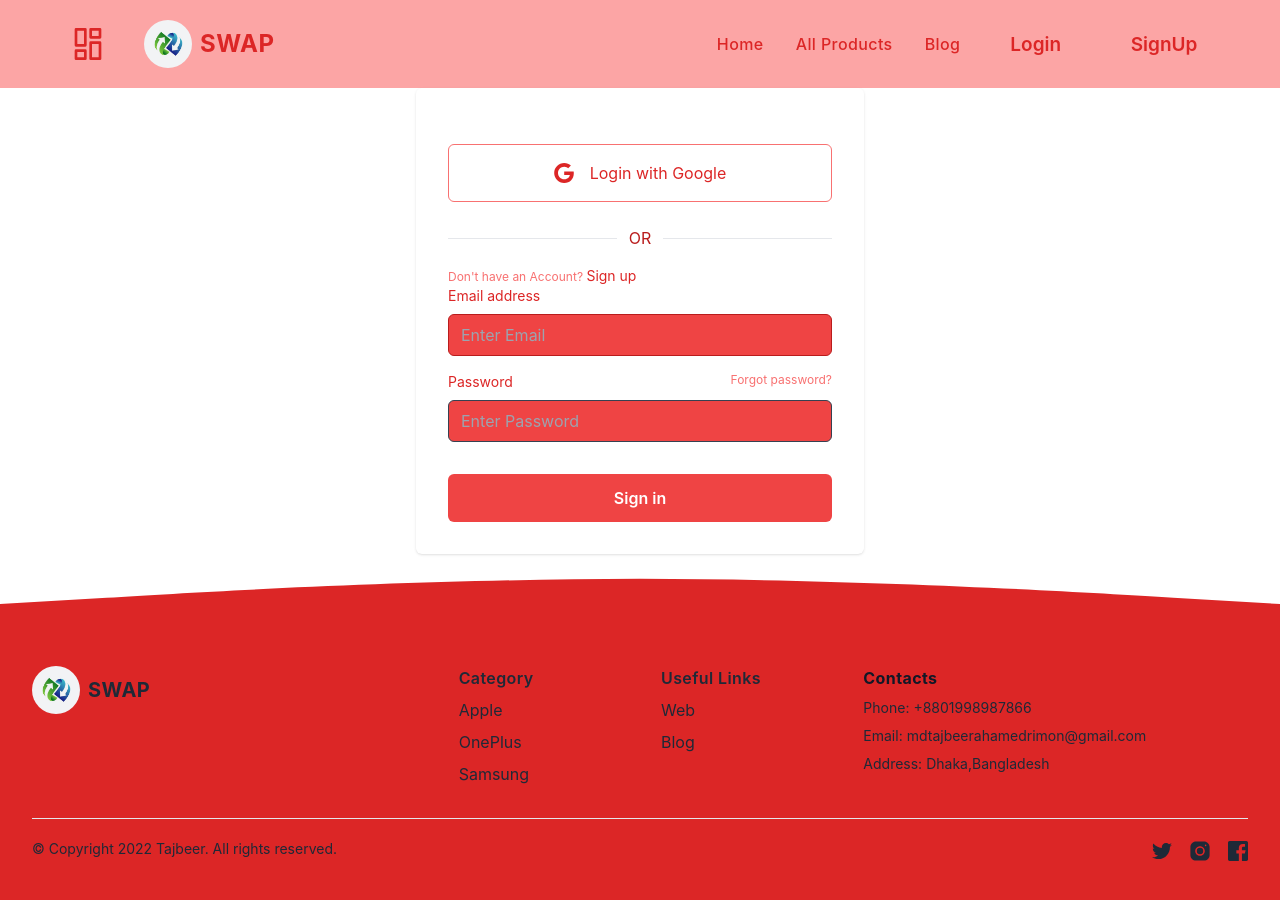
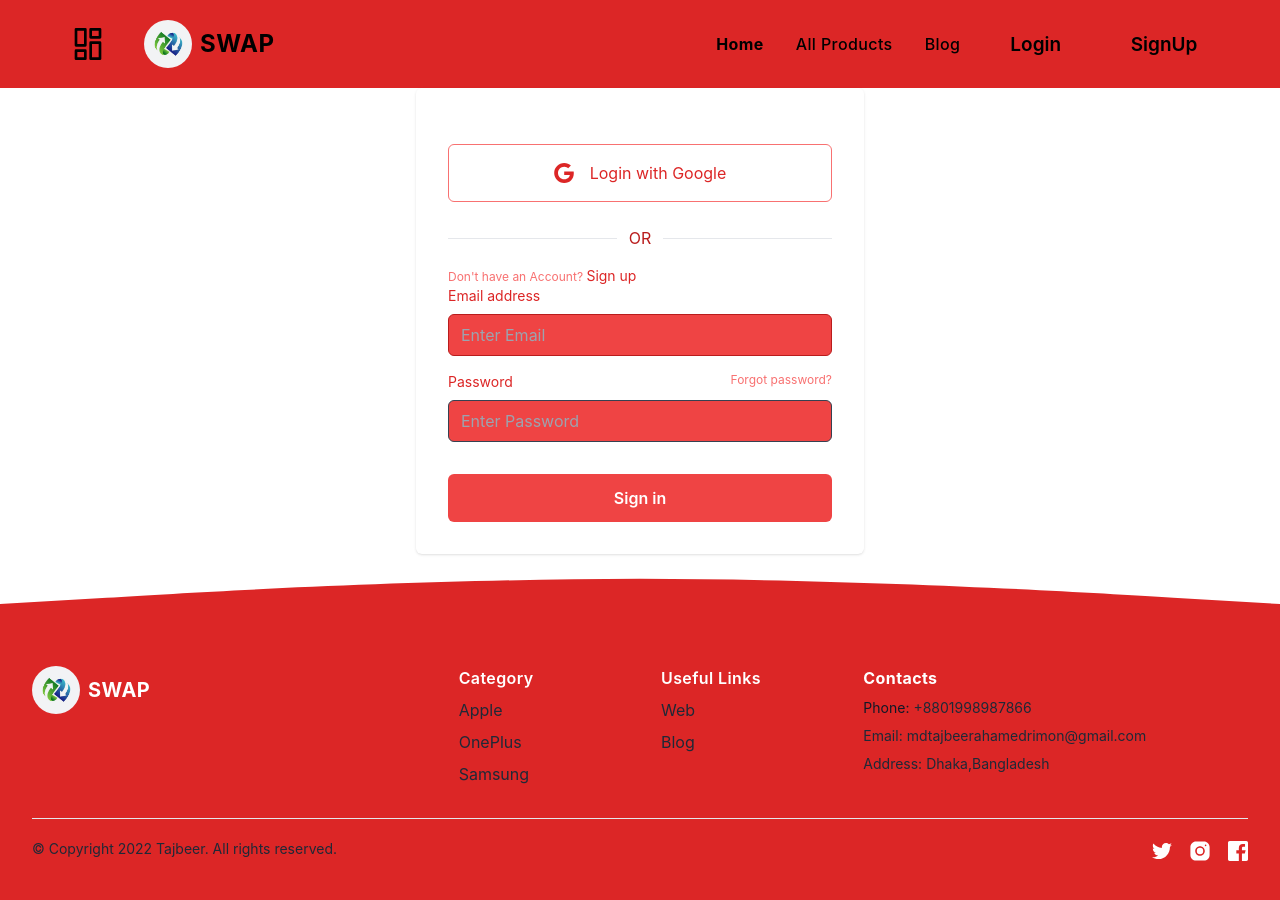
Before and after one commit to TajbeerAhamed/swap-client-side, a React (Create React App) app: page /login in a window 1280 px wide. Shown: the top 900 px of the page. Built offline with nearby package versions, Linux system fonts and the light colour scheme; no server answers.

Commit message:
home-img-added

```diff
--- a/products.json
+++ b/products.json
@@ -40,7 +40,7 @@
         "category_id": "01",
         "picture": "https://images.unsplash.com/photo-1560944959-0dbbee124a21?ixlib=rb-4.0.3&ixid=MnwxMjA3fDB8MHxzZWFyY2h8MXx8aXBob25lJTIwOCUyMHBsdXN8ZW58MHwwfDB8fA%3D%3D&auto=format&fit=crop&w=500&q=60",
         "brand": "Iphone",
-        "model": "Iphone 11 8 Plus",
+        "model": "Iphone 8 Plus",
         "location": "Notun Bazar,Dhaka",
         "original_price": "75000",
         "resale_price": "35000",
--- a/src/components/AllPhones/AllPhones.js
+++ b/src/components/AllPhones/AllPhones.js
@@ -1,5 +1,5 @@
 import React, { useEffect, useState } from 'react';
-import { useLoaderData } from 'react-router-dom';
+
 import AllPhonesDetails from '../AllPhonesDetails/AllPhonesDetails';
 
 const AllPhones = () => {
--- a/src/components/Footer/Footer.js
+++ b/src/components/Footer/Footer.js
@@ -32,7 +32,7 @@ const Footer = () => {
                   alt=""
                 />
               </div>
-              <span className="ml-2 text-xl font-bold tracking-wide text-teal-accent-400 uppercase">
+              <span className="ml-2 text-xl font-bold tracking-wide text-white uppercase">
                SWAP
               </span>
             </a>
@@ -40,7 +40,7 @@ const Footer = () => {
           </div>
           <div className="grid grid-cols-2 gap-5 row-gap-8 lg:col-span-4 md:grid-cols-4">
             <div>
-              <p className="font-semibold tracking-wide text-teal-accent-400">
+              <p className="font-semibold tracking-wide text-white">
                 Category
               </p>
               <ul className="mt-2 space-y-2">
@@ -72,7 +72,7 @@ const Footer = () => {
               </ul>
             </div>
             <div>
-              <p className="font-semibold tracking-wide text-teal-accent-400">
+              <p className="font-semibold tracking-wide text-white">
                 Useful Links
               </p>
               <ul className="mt-2 space-y-2">
@@ -185,11 +185,11 @@ const Footer = () => {
               </ul>
             </div> */}
             <div className="space-y-2 text-sm">
-          <p className="text-base font-bold tracking-wide text-gray-900">
+          <p className="text-base font-bold tracking-wide text-white">
             Contacts
           </p>
           <div className="flex">
-            <p className="mr-1 text-gray-800">Phone:</p>
+            <p className="mr-1 text-gray-900">Phone:</p>
             <a
               href="tel:850-123-5021"
               aria-label="Our phone"
@@ -212,7 +212,7 @@ const Footer = () => {
           </div>
           <div className="flex">
             <p className="mr-1 text-gray-800">Address:</p>
-            <a
+            <Link
               href="https://www.google.com/maps"
               target="_blank"
               rel="noopener noreferrer"
@@ -221,7 +221,7 @@ const Footer = () => {
               className="transition-colors duration-300 text-deep-purple-accent-400 hover:text-deep-purple-800"
             >
               Dhaka,Bangladesh
-            </a>
+            </Link>
           </div>
         </div>
           </div>
@@ -231,31 +231,31 @@ const Footer = () => {
             © Copyright 2022 Tajbeer. All rights reserved.
           </p>
           <div className="flex items-center mt-4 space-x-4 sm:mt-0">
-            <a
-              href="/"
-              className="transition-colors duration-300 text-deep-purple-100 hover:text-white"
+            <Link
+
+              className="transition-colors duration-300  text-white hover:text-red-300"
             >
               <svg viewBox="0 0 24 24" fill="currentColor" className="h-5">
                 <path d="M24,4.6c-0.9,0.4-1.8,0.7-2.8,0.8c1-0.6,1.8-1.6,2.2-2.7c-1,0.6-2,1-3.1,1.2c-0.9-1-2.2-1.6-3.6-1.6 c-2.7,0-4.9,2.2-4.9,4.9c0,0.4,0,0.8,0.1,1.1C7.7,8.1,4.1,6.1,1.7,3.1C1.2,3.9,1,4.7,1,5.6c0,1.7,0.9,3.2,2.2,4.1 C2.4,9.7,1.6,9.5,1,9.1c0,0,0,0,0,0.1c0,2.4,1.7,4.4,3.9,4.8c-0.4,0.1-0.8,0.2-1.3,0.2c-0.3,0-0.6,0-0.9-0.1c0.6,2,2.4,3.4,4.6,3.4 c-1.7,1.3-3.8,2.1-6.1,2.1c-0.4,0-0.8,0-1.2-0.1c2.2,1.4,4.8,2.2,7.5,2.2c9.1,0,14-7.5,14-14c0-0.2,0-0.4,0-0.6 C22.5,6.4,23.3,5.5,24,4.6z" />
               </svg>
-            </a>
-            <a
-              href="/"
-              className="transition-colors duration-300 text-deep-purple-100 hover:text-white"
+            </Link>
+            <Link
+
+              className="transition-colors duration-300  text-white hover:text-red-300"
             >
               <svg viewBox="0 0 30 30" fill="currentColor" className="h-6">
                 <circle cx="15" cy="15" r="4" />
                 <path d="M19.999,3h-10C6.14,3,3,6.141,3,10.001v10C3,23.86,6.141,27,10.001,27h10C23.86,27,27,23.859,27,19.999v-10   C27,6.14,23.859,3,19.999,3z M15,21c-3.309,0-6-2.691-6-6s2.691-6,6-6s6,2.691,6,6S18.309,21,15,21z M22,9c-0.552,0-1-0.448-1-1   c0-0.552,0.448-1,1-1s1,0.448,1,1C23,8.552,22.552,9,22,9z" />
               </svg>
-            </a>
-            <a
-              href="/"
-              className="transition-colors duration-300 text-deep-purple-100 hover:text-white"
+            </Link>
+            <Link
+
+              className="transition-colors duration-300 text-white hover:text-red-300"
             >
               <svg viewBox="0 0 24 24" fill="currentColor" className="h-5">
                 <path d="M22,0H2C0.895,0,0,0.895,0,2v20c0,1.105,0.895,2,2,2h11v-9h-3v-4h3V8.413c0-3.1,1.893-4.788,4.659-4.788 c1.325,0,2.463,0.099,2.795,0.143v3.24l-1.918,0.001c-1.504,0-1.795,0.715-1.795,1.763V11h4.44l-1,4h-3.44v9H22c1.105,0,2-0.895,2-2 V2C24,0.895,23.105,0,22,0z" />
               </svg>
-            </a>
+            </Link>
           </div>
         </div>
       </div>
--- a/src/components/Header/Header.js
+++ b/src/components/Header/Header.js
@@ -12,7 +12,7 @@ const Header = () => {
   };
   return (
     <header>
-      <div class="bg-red-300 text-red-600">
+      <div class="bg-red-600 text-black">
         <div class="px-4 py-5 mx-auto sm:max-w-xl md:max-w-full lg:max-w-screen-xl md:px-24 lg:px-8">
           <div class="relative flex items-center justify-between">
             <a
@@ -45,7 +45,7 @@ const Header = () => {
                 />
               </div>
 
-              <span class="ml-2 text-2xl font-bold tracking-wide text-red-600 uppercase">
+              <span class="ml-2 text-2xl font-bold tracking-wide text-black uppercase">
                SWAP
               </span>
             </a>
@@ -59,7 +59,7 @@ const Header = () => {
 
                   aria-label="Our product"
                   title="Our product"
-                  class="font-medium tracking-wide text-red-600 transition-colors duration-200 hover:text-teal-accent-400"
+                  class="font-bold tracking-wide text-black transition-colors duration-200 hover:text-teal-accent-400"
                 >
                   Home
                 </Link>
@@ -70,7 +70,7 @@ const Header = () => {
 
                   aria-label="Our product"
                   title="Our product"
-                  class="font-medium tracking-wide text-red-600 transition-colors duration-200 hover:text-teal-accent-400"
+                  class="font-medium tracking-wide text-black transition-colors duration-200 hover:text-teal-accent-400"
                 >
                  All Products
                 </Link>
@@ -81,7 +81,7 @@ const Header = () => {
 
                   aria-label="Product pricing"
                   title="Product pricing"
-                  class="font-medium tracking-wide text-red-600 transition-colors duration-200 hover:text-teal-accent-400"
+                  class="font-medium tracking-wide text-black transition-colors duration-200 hover:text-teal-accent-400"
                 >
                   Blog
                 </Link>
@@ -98,12 +98,12 @@ const Header = () => {
                   </span>
                   <button
                     onClick={handleLogout}
-                    class="font-medium tracking-wide text-red-600 transition-colors duration-200 hover:text-teal-400"
+                    class="font-medium tracking-wide text-black transition-colors duration-200 hover:text-teal-400"
                   >
                     Log Out
                   </button>
                   <li>
-                  <Link className="font-medium tracking-wide text-red-600 transition-colors duration-200 hover:text-teal-accent-400" to="/dashboard">
+                  <Link className="font-medium tracking-wide text-black transition-colors duration-200 hover:text-teal-accent-400" to="/dashboard">
                     Dashboard
                   </Link>
                 </li>
@@ -117,13 +117,13 @@ const Header = () => {
                 <>
                 <li><Link
                     to="/login"
-                    className="text-red-600 btn btn-ghost normal-case text-xl"
+                    className="text-black btn btn-ghost normal-case text-xl"
                   >
                     Login
                   </Link></li>
                 <li><Link
                     to="/signup"
-                    className="text-red-600 btn btn-ghost normal-case text-xl"
+                    className="text-black btn btn-ghost normal-case text-xl"
                   >
                    SignUp
                   </Link></li>
@@ -179,7 +179,15 @@ const Header = () => {
                             <rect x="14" y="1" width="7" height="6" />
                             <rect x="14" y="11" width="7" height="12" />
                           </svg>
-                          <span class="ml-2 text-xl font-bold tracking-wide text-red-600 uppercase">
+                          <div className="w-12">
+                {" "}
+                <img
+                  className="rounded-full object-cover"
+                  src="logo.jpg"
+                  alt=""
+                />
+              </div>
+                          <span class="ml-2 text-xl font-bold tracking-wide text-black uppercase">
                            SWAP
                           </span>
                         </a>
@@ -208,7 +216,7 @@ const Header = () => {
                             href="/"
                             aria-label="Our product"
                             title="Our product"
-                            class="font-medium tracking-wide text-red-600 transition-colors duration-200 hover:text-deep-purple-accent-400"
+                            class="font-medium tracking-wide text-black transition-colors duration-200 hover:text-deep-purple-accent-400"
                           >
                             Home
                           </Link>
@@ -219,7 +227,7 @@ const Header = () => {
                             href="/"
                             aria-label="Our product"
                             title="Our product"
-                            class="font-medium tracking-wide text-red-600 transition-colors duration-200 hover:text-deep-purple-accent-400"
+                            class="font-medium tracking-wide text-black transition-colors duration-200 hover:text-deep-purple-accent-400"
                           >
                             AllProducts
                           </Link>
@@ -230,7 +238,7 @@ const Header = () => {
                             href="/"
                             aria-label="Product pricing"
                             title="Product pricing"
-                            class="font-medium tracking-wide text-red-600 transition-colors duration-200 hover:text-deep-purple-accent-400"
+                            class="font-medium tracking-wide text-black transition-colors duration-200 hover:text-deep-purple-accent-400"
                           >
                             Blog
                           </Link>
@@ -269,7 +277,7 @@ const Header = () => {
                               </span>
                               <button
                                 onClick={handleLogout}
-                                className="btn btn-ghost normal-case text-xl"
+                                className="text-red-600 btn btn-ghost normal-case text-xl"
                               >
                                 Log Out
                               </button>
--- a/src/components/Home/Home.js
+++ b/src/components/Home/Home.js
@@ -1,8 +1,10 @@
 import React from 'react';
 import { Link, useLoaderData, useNavigate } from 'react-router-dom';
 import CustomerReview from '../CustomerReview/CustomerReview';
+import Discount from '../Discount/Discount';
 import HomeBanner from '../HomeBanner/HomeBanner';
 import HomeDetails from '../HomeDetails/HomeDetails';
+import HomeImages from '../HomeImages/HomeImages';
 import HomePhones from '../HomePhones/HomePhones';
 
 
@@ -16,6 +18,7 @@ const Home = () => {
         <div>
              <HomeDetails></HomeDetails>
              <HomeBanner></HomeBanner>
+
 
        <h1 className="max-w-lg mb-6 font-sans text-3xl font-bold tracking-tight text-red-600 sm:text-4xl sm:leading-none text-center">Categories of Phone</h1>
 <div className='grid sm:grid-cols-3 gap-3 ml-10 sm:mt-10 mt-10 mb-20'>
@@ -35,7 +38,9 @@ const Home = () => {
                     </button>
                 </Link>
 </div>
+<HomeImages></HomeImages>
 <CustomerReview></CustomerReview>
+<Discount></Discount>
         </div>
 
     );
```
Also changed, not shown: src/components/Discount/Discount.js (added, +25 -0 lines), src/components/HomeImages/HomeImages.js (added, +24 -0 lines).
